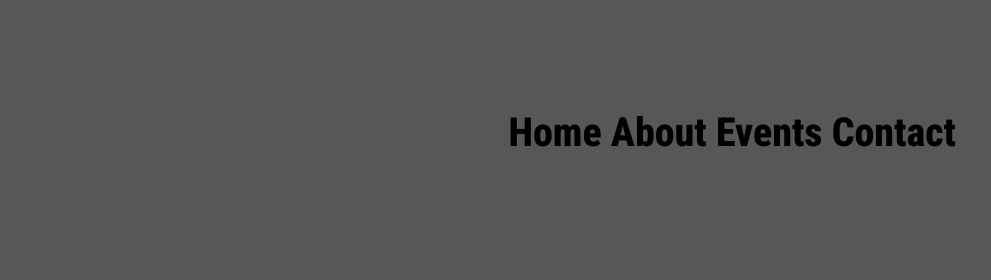
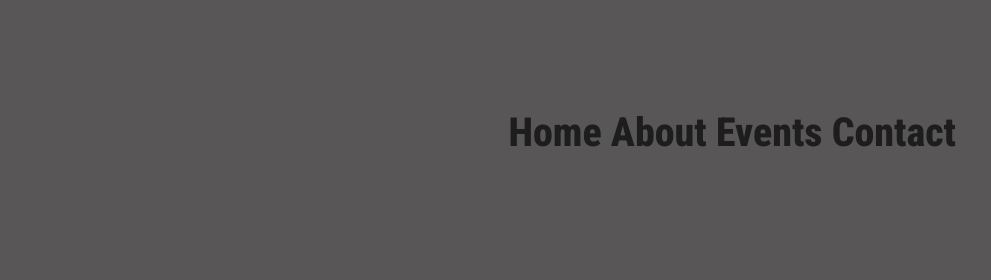
Before and after one commit to Rabbsen/my-first-project, a plain HTML site: page index.html in a window 1280 px wide. Shown: the top 280 px of the page, 289-1280 px from the left. Drawn offline with nearby package versions, Linux system fonts and the light colour scheme.

Commit message:
last fix to readme.md and html files

```diff
--- a/assets/css/style.css
+++ b/assets/css/style.css
@@ -46,11 +46,11 @@ main {
     height:250px;
 }
 .navbar .navtxt {
-    color:#000000;
+    color:#1d1d1d;
     text-decoration: none;
 }
 .navtxt:hover {
-    color:#363636;
+    color:#000000;
 }
 @media (max-width: 768px) {
 
```
Also changed, not shown: assets/images/responsive.png (added), 1 other file.
